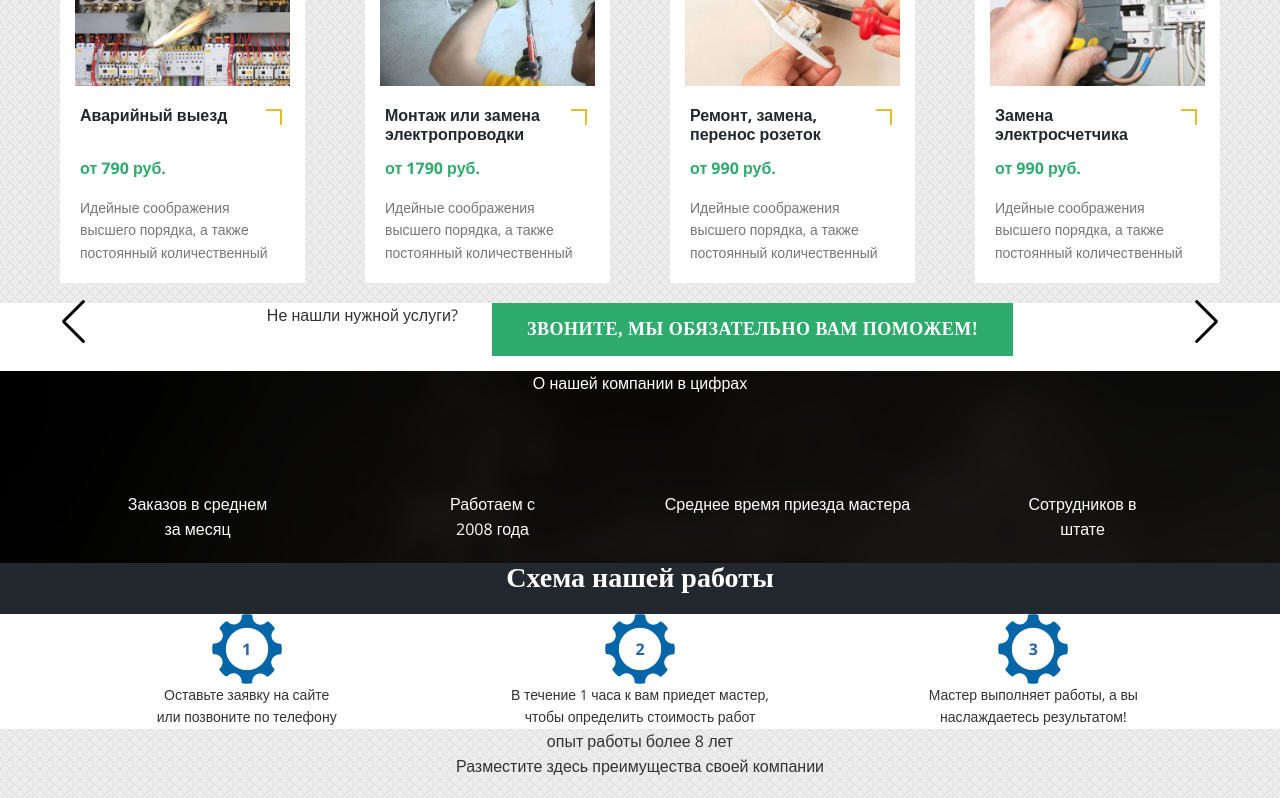
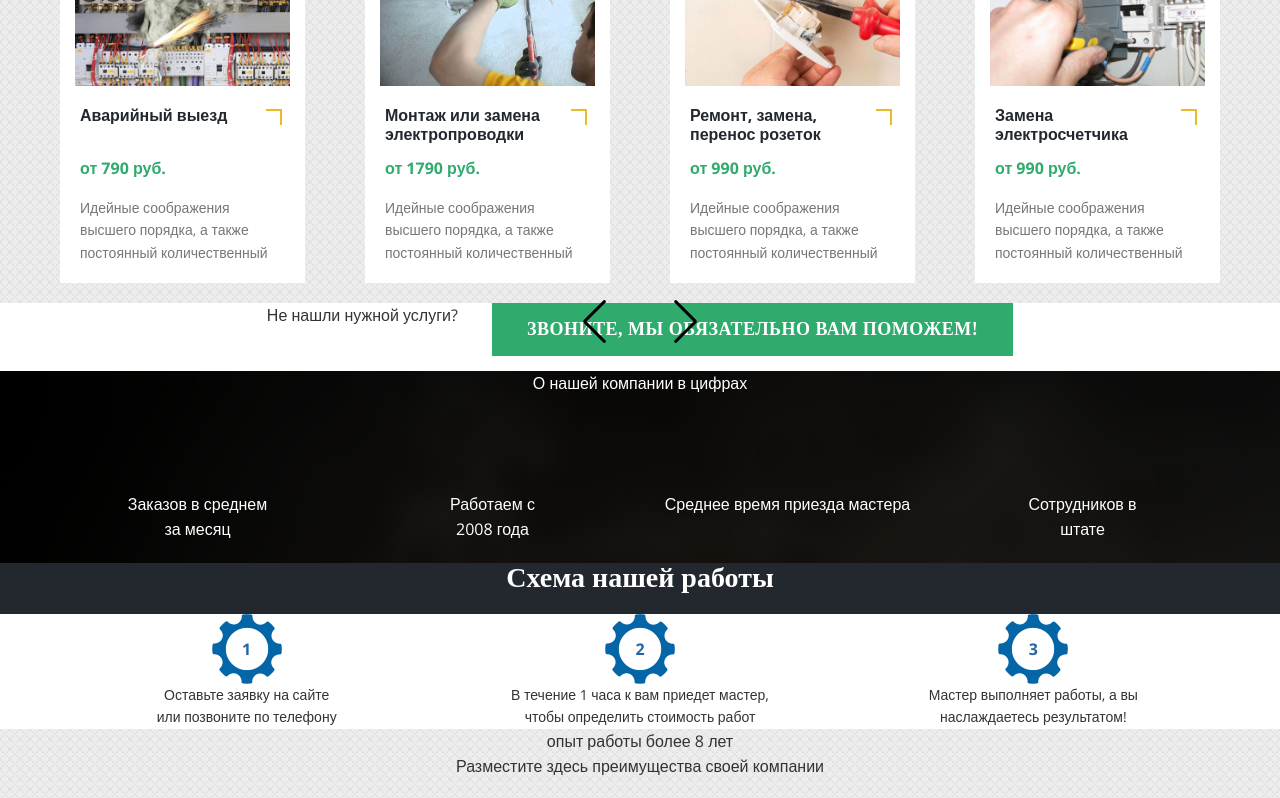
Before and after one commit to ekschedl/finalProjectGloAcademyJavascript, a website with bundled scripts: page index.html in a window 1280 px wide. Shown: the part 828-1626 px from the top of the page. Built offline with nearby package versions, Linux system fonts and the light colour scheme; files whose address does not match are found by name.

Commit message:
+css for swiper

```diff
--- a/css/style.css
+++ b/css/style.css
@@ -1256,7 +1256,16 @@ video#video_background {
 
   .swiper-button-next, .swiper-button-prev {
     position: absolute;
-    top: 105% !important}
+    top: 105% !important;
+  }
+  .swiper-button-prev{
+	left: var(--swiper-navigation-sides-offset, 45%)!important;
+	right:auto}
+
+	.swiper-button-next {
+	right: var(--swiper-navigation-sides-offset, 45%)!important;
+	left:auto}
+
 
 	.swiper-pagination-progressbar .swiper-pagination-progressbar-fill{
 		background-color: green !important;
--- a/src/modules/swiperCarousel.js
+++ b/src/modules/swiperCarousel.js
@@ -1,9 +1,12 @@
 import Swiper from "swiper";
 import { Navigation, Pagination } from "swiper/modules";
-// import Swiper and modules styles
-const swiperCarousel = () => {
-  console.log("gee");
-  const swiper = new Swiper(".swiper", {
+
+const initSwiperCarousel = () => {
+  const initializeSwiper = () => {
+    const swiperContainer = document.querySelector(".swiper");
+    if (!swiperContainer) return; // Проверяем наличие контейнера для карусели
+
+    const swiper = new Swiper(swiperContainer, {
       modules: [Navigation, Pagination],
       slidesPerView: 1,
       spaceBetween: 10,
@@ -16,7 +19,6 @@ const swiperCarousel = () => {
         prevEl: ".swiper-button-prev",
       },
       loop: true,
-
       breakpoints: {
         500: {
           slidesPerView: 2,
@@ -34,4 +36,8 @@ const swiperCarousel = () => {
     });
   };
 
-export default swiperCarousel;
+  // Отложенная инициализация карусели
+  document.addEventListener("DOMContentLoaded", initializeSwiper);
+};
+
+export default initSwiperCarousel;
```
Also changed, not shown: dist/main.js. Lines whose indentation alone changed are shown as unchanged.
